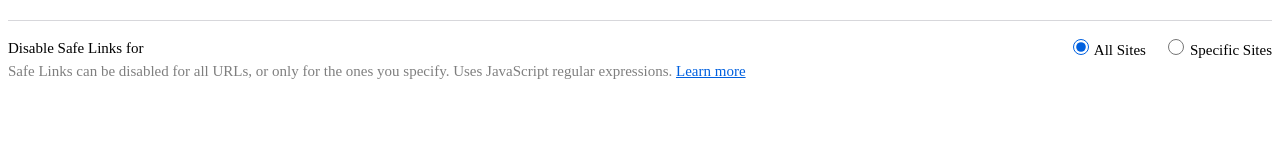
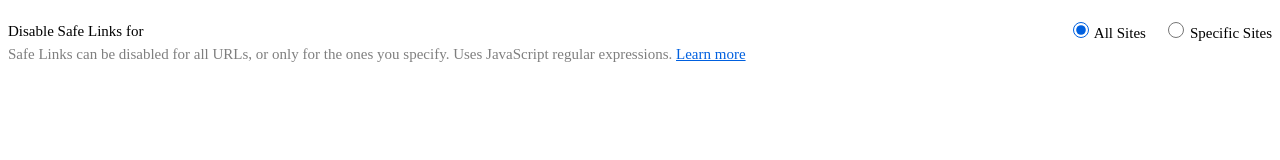
Before and after one commit to wtimme/firefox-remove-safelinks, a browser extension: page options_ui/options.html in a window 1280 px wide. Drawn offline with Linux system fonts and the light colour scheme.

Commit message:
For the first options row, remove the padding and border at the top
This makes the options a bit more appealing.

```diff
--- a/options_ui/firefox.css
+++ b/options_ui/firefox.css
@@ -36,6 +36,11 @@
     border-top: 1px solid #d7d7db;
     padding-top: 16px;
     padding-bottom: 16px;
+}
+
+.addon-detail-row.first {
+    border-top-width: 0px;
+    padding-top: 0px;
 }
 
 .addon-detail-row.addon-detail-row-has-help {
--- a/options_ui/options.html
+++ b/options_ui/options.html
@@ -10,7 +10,7 @@
 
 <body>
   <div id="disable-scope">
-    <div class="addon-detail-row addon-detail-row-has-help">
+    <div class="addon-detail-row addon-detail-row-has-help first">
       <span>Disable Safe Links for</span>
 
       <div class="addon-detail-actions">
```
